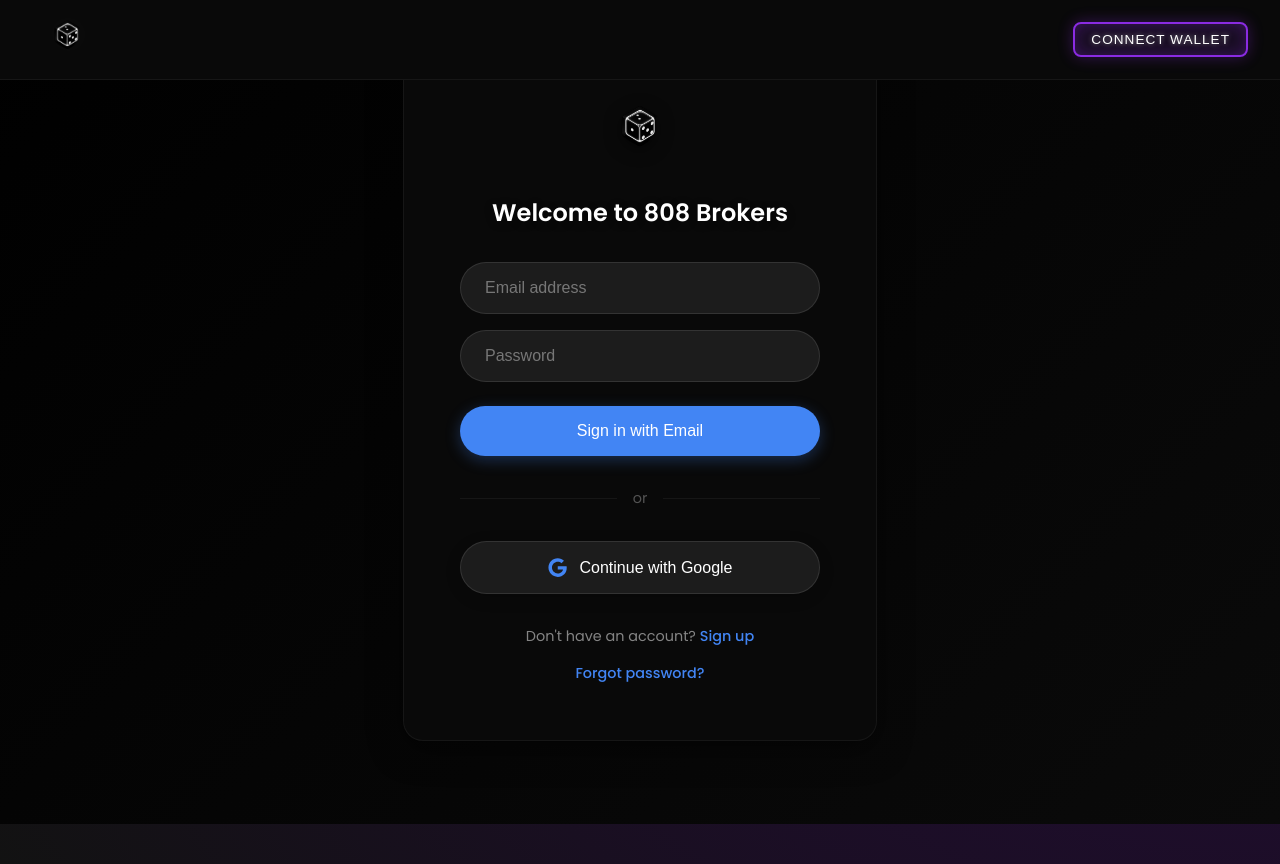
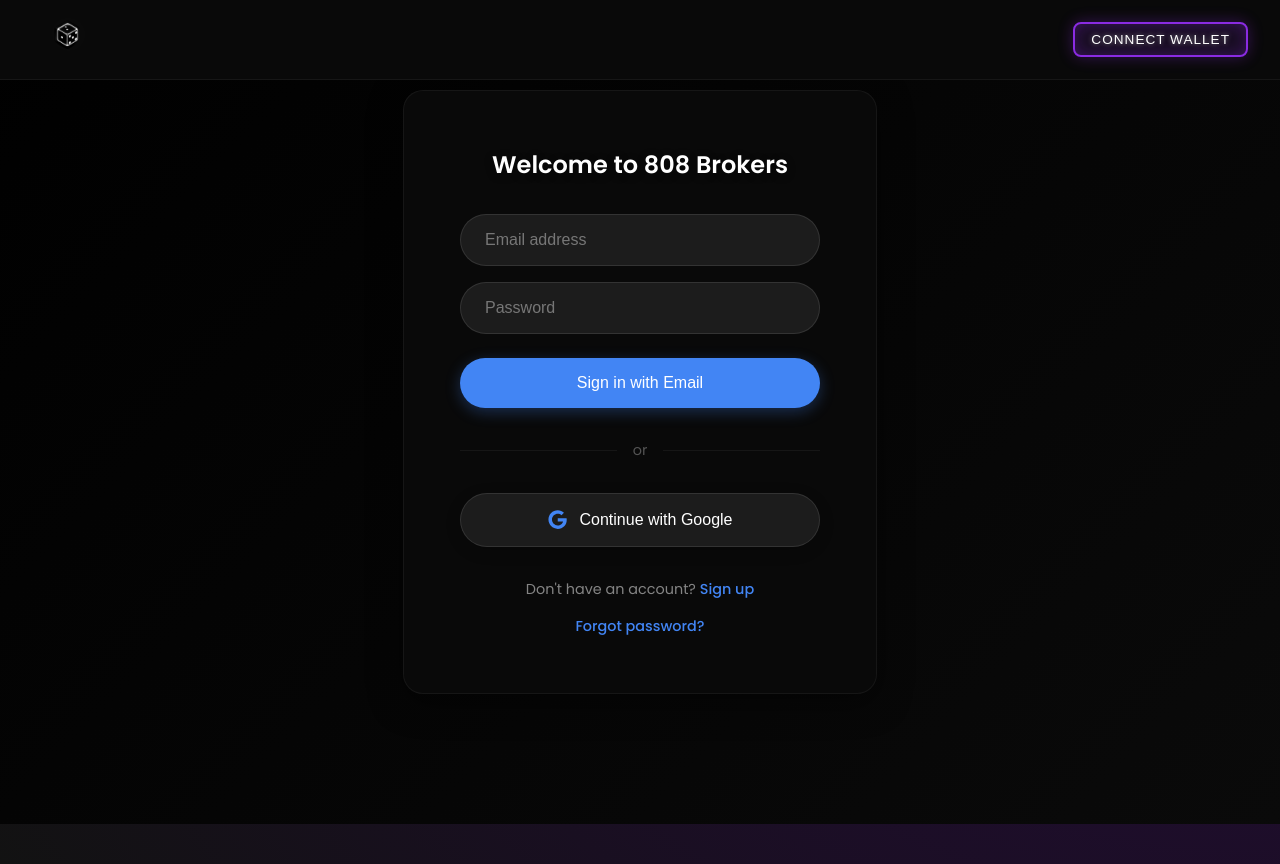
Before and after one commit to oldwestsolutions/808brokers, a React (Create React App) app: page /login in a window 1280 px wide. Built offline with nearby package versions, Linux system fonts and the light colour scheme.

Commit message:
style: Remove dice logo from login modal

```diff
--- a/src/pages/Login.js
+++ b/src/pages/Login.js
@@ -41,7 +41,6 @@
       <div className="login-container">
         <div className="login-card">
           <div className="login-header">
-            <img src="/DiceLogoTransparent.png" alt="808 Brokers" className="login-logo" />
             <h1>Welcome to 808 Brokers</h1>
           </div>
 
--- a/src/styles/Login.css
+++ b/src/styles/Login.css
@@ -254,7 +254,7 @@
 .login-header h1 {
   color: #ffffff;
   font-size: 1.5rem;
-  margin: 1rem 0 0.5rem;
+  margin: 0;
   font-weight: 600;
   text-shadow: 0 2px 10px rgba(0, 0, 0, 0.3);
 }
```
